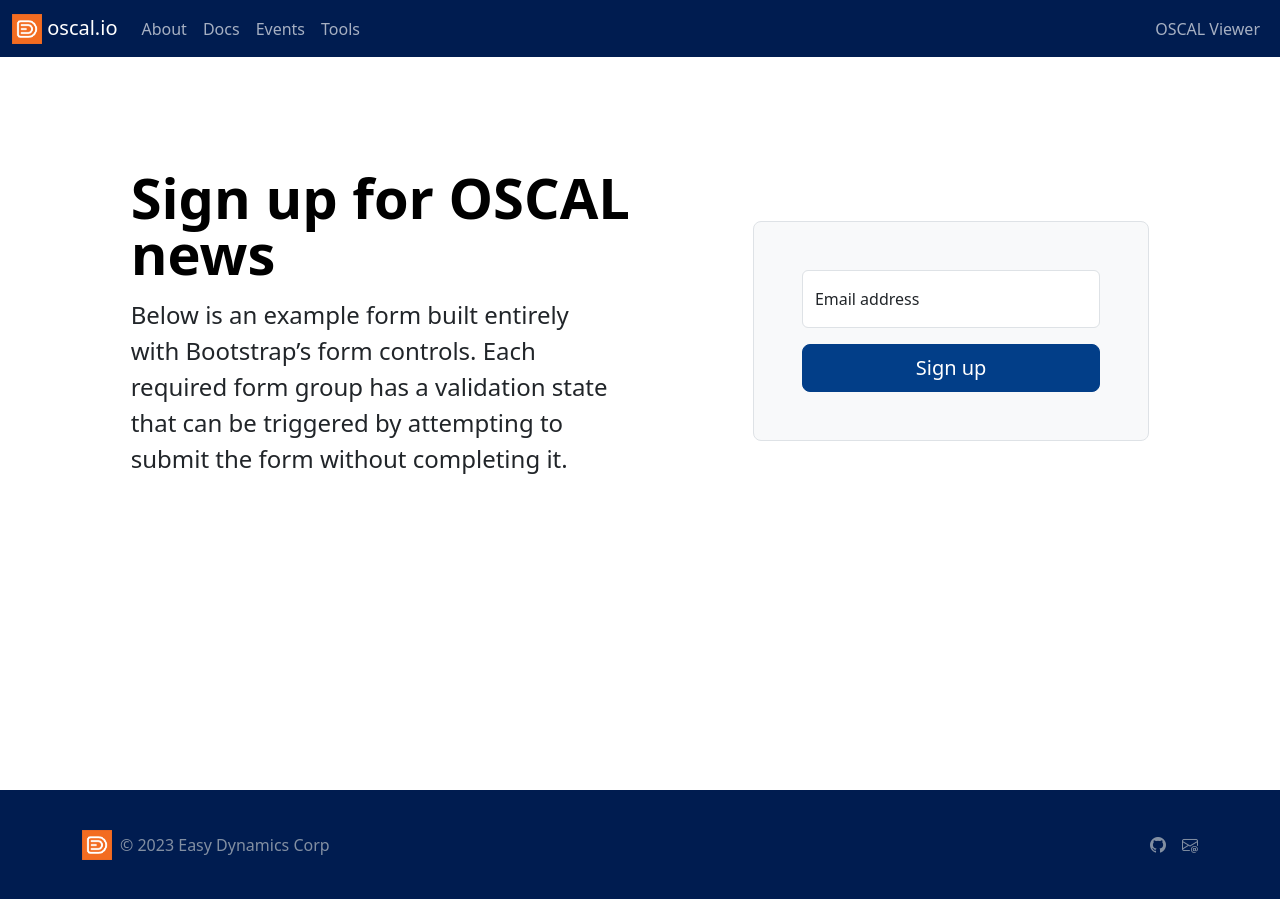
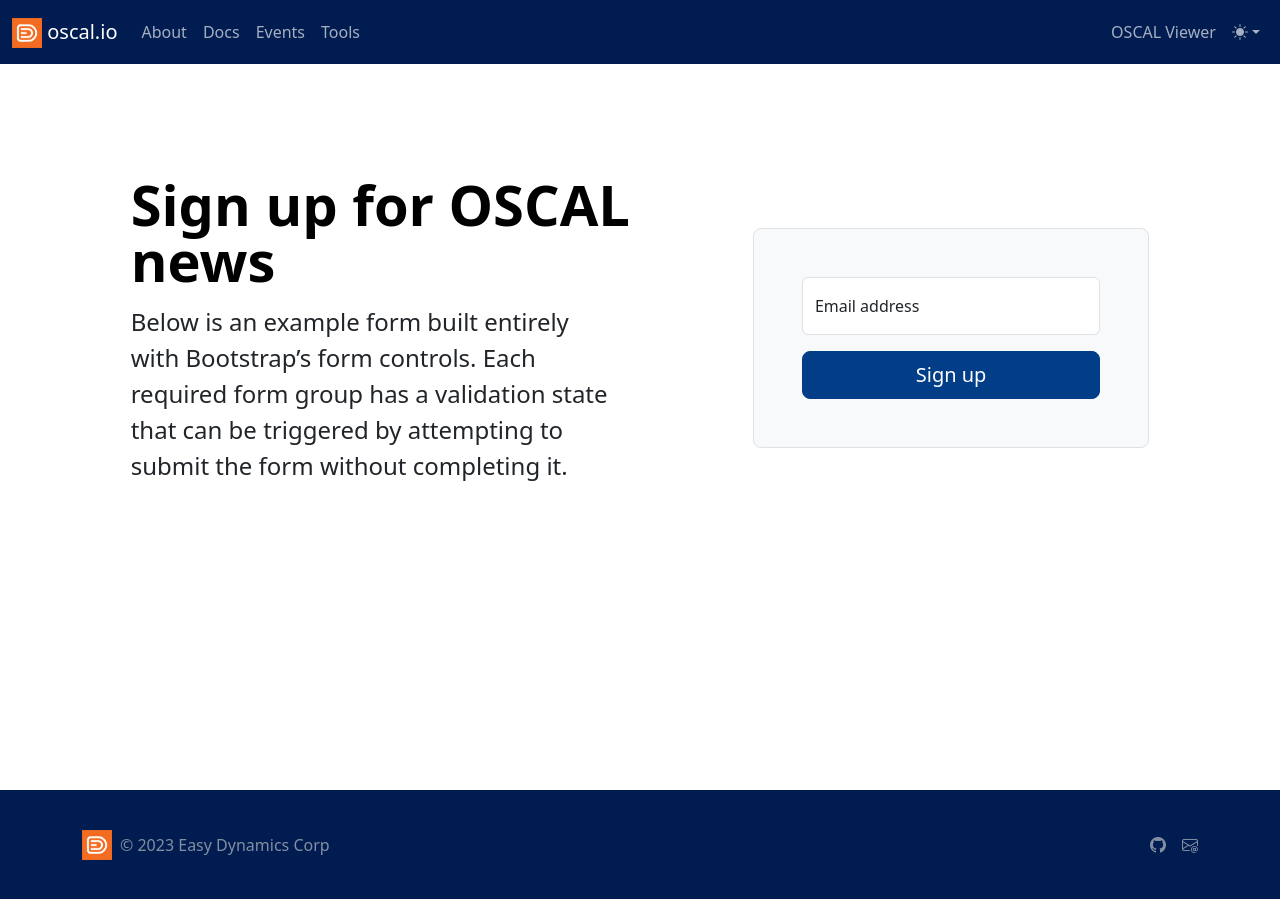
Before and after one commit to EasyDynamics/oscal.io, a Jekyll site: the page built from index.html, in a window 1280 px wide. Built offline with Jekyll 4.4.1, drawn with Linux system fonts in a browser that asks for light colours.

Commit message:
feat: allow theme toggle

```diff
--- a/_includes/head.html
+++ b/_includes/head.html
@@ -3,7 +3,8 @@
   <meta charset="utf-8">
   <meta name="theme-color" content="{{ site.theme_color }}">
   <link rel="stylesheet" href="{{ "/assets/css/main.css" | relative_url }}">
-  <link rel="shortcut icon" href="{{ "/assets/img/logo.png" | relative_url }}"
+  <link rel="shortcut icon" href="{{ "/assets/img/logo.png" | relative_url }}">
   <script src="https://cdn.jsdelivr.net/npm/bootstrap@5.3.0-alpha3/dist/js/bootstrap.bundle.min.js" integrity="sha384-ENjdO4Dr2bkBIFxQpeoTz1HIcje39Wm4jDKdf19U8gI4ddQ3GYNS7NTKfAdVQSZe" crossorigin="anonymous"></script>
+  <script src="{{ "/assets/js/color-theme.js" | relative_url }}"></script>
   {% seo %}
 </head>
--- a/_includes/navbar.html
+++ b/_includes/navbar.html
@@ -13,10 +13,44 @@
         <a class="nav-item nav-link {% if page.url == item.link %}active{% endif %}" href="{{item.link}}">{{ item.name }}</a>
         {% endfor %}
       </div>
-      <ul class="nav navbar-nav navbar-right">
+      <ul class="nav navbar-nav navbar-right align-items-center">
         {%-for item in site.data.navbar.right -%}
-        <li><a class="nav-item nav-link" href="{{ item.link }}">{{ item.name }}</a></li>
+        <li class="nav-item"><a class="nav-link" href="{{ item.link }}">{{ item.name }}</a></li>
         {% endfor %}
+        <li class="nav-item dropdown">
+          <button class="btn btn-link nav-link py-2 px-0 px-lg-2 dropdown-toggle d-flex align-items-center"
+                  id="bd-theme"
+                  type="button"
+                  aria-expanded="false"
+                  data-bs-toggle="dropdown"
+                  data-bs-display="static">
+            <li class="my-1 theme-icon-active"></li>
+            <span class="d-lg-none ms-2" id="bd-theme-text">Toggle theme</span>
+          </button>
+          <ul class="dropdown-menu dropdown-menu-end" aria-labelledby="bd-theme-text">
+            <li>
+              <button type="button" class="dropdown-item d-flex align-items-center" data-bs-theme-value="light">
+                <li class="bi-sun-fill me-2 opacity-50 theme-icon"></li>
+                Light
+                <li class="bi-check2 ms-auto d-none"></li>
+              </button>
+            </li>
+            <li>
+              <button type="button" class="dropdown-item d-flex align-items-center" data-bs-theme-value="dark">
+                <li class="bi-moon-stars-fill me-2 opacity-50 theme-icon"></li>
+                Dark
+                <li class="bi-check2 ms-auto d-none"></li>
+              </button>
+            </li>
+            <li>
+              <button type="button" class="dropdown-item d-flex align-items-center active" data-bs-theme-value="auto">
+                <li class="bi-circle-half me-2 opacity-50 theme-icon"></li>
+                Auto
+                <li class="bi-check2 ms-auto d-none"></li>
+              </button>
+            </li>
+          </ul>
+        </li>
       </ul>
     </div>
   </div>
--- a/_layouts/default.html
+++ b/_layouts/default.html
@@ -1,5 +1,5 @@
 <!DOCTYPE html>
-<html lang="{{ site.lang | default: "en-US" }}">
+<html lang="{{ site.lang | default: "en-US" }}" data-bs-theme="light">
   {% include head.html %}
   <body>
     {% include navbar.html %}
--- /dev/null
+++ b/assets/js/color-theme.js
@@ -0,0 +1,84 @@
+/*!
+ * Color mode toggler for Bootstrap's docs (https://getbootstrap.com/)
+ * Copyright 2011-2023 The Bootstrap Authors
+ * Licensed under the Creative Commons Attribution 3.0 Unported License.
+ *
+ * Adapted to work with CSS-based icons instead of SVG.
+ */
+
+(() => {
+  'use strict'
+
+  const storedTheme = localStorage.getItem('theme')
+
+  const getPreferredTheme = () => {
+    if (storedTheme) {
+      return storedTheme
+    }
+
+    return window.matchMedia('(prefers-color-scheme: dark)').matches ? 'dark' : 'light'
+  }
+
+  const setTheme = function (theme) {
+    if (theme === 'auto' && window.matchMedia('(prefers-color-scheme: dark)').matches) {
+      document.documentElement.setAttribute('data-bs-theme', 'dark')
+    } else {
+      document.documentElement.setAttribute('data-bs-theme', theme)
+    }
+  }
+
+  setTheme(getPreferredTheme())
+
+  const activeThemeIconMap = {
+    'light': 'bi-sun-fill',
+    'dark': 'bi-moon-stars-fill',
+    'auto': 'bi-circle-half',
+  }
+  const checkIcon = "bi-check2"
+
+  const showActiveTheme = (theme, focus = false) => {
+    console.log(theme)
+    const themeSwitcher = document.querySelector('#bd-theme')
+    if (!themeSwitcher) return
+    const themeSwitcherText = document.querySelector('#bd-theme-text')
+    const activeThemeHolder = document.querySelector('.theme-icon-active')
+    activeThemeHolder.classList.remove(...Object.values(activeThemeIconMap))
+    activeThemeHolder.classList.add(activeThemeIconMap[theme])
+    console.log(activeThemeHolder.classList)
+    const activeThemeButton = document.querySelector(`[data-bs-theme-value="${theme}"]`)
+    const allThemeButtons = document.querySelectorAll('[data-bs-theme-value]')
+    allThemeButtons.forEach((element) => {
+      element.classList.remove('active')
+      element.setAttribute('aria-pressed', 'false')
+      element.querySelector(`.${checkIcon}`).classList.add('d-none')
+    })
+    activeThemeButton.classList.add('active')
+    activeThemeButton.setAttribute('aria-pressed', 'true')
+    activeThemeButton.querySelector(`.${checkIcon}`).classList.remove('d-none')
+    themeSwitcher.setAttribute('aria-label', `${themeSwitcherText.textContent.trim()} (${activeThemeButton.dataset.bsThemeValue.trim()})`)
+
+    if (focus) {
+      themeSwitcher.focus()
+    }
+  }
+
+  window.matchMedia('(prefers-color-scheme: dark)').addEventListener('change', () => {
+    if (storedTheme !== 'light' || storedTheme !== 'dark') {
+      setTheme(getPreferredTheme())
+    }
+  })
+
+  window.addEventListener('DOMContentLoaded', () => {
+    showActiveTheme(getPreferredTheme())
+
+    document.querySelectorAll('[data-bs-theme-value]')
+      .forEach(toggle => {
+        toggle.addEventListener('click', () => {
+          const theme = toggle.getAttribute('data-bs-theme-value')
+          localStorage.setItem('theme', theme)
+          setTheme(theme)
+          showActiveTheme(theme, true)
+        })
+      })
+  })
+})()
```
